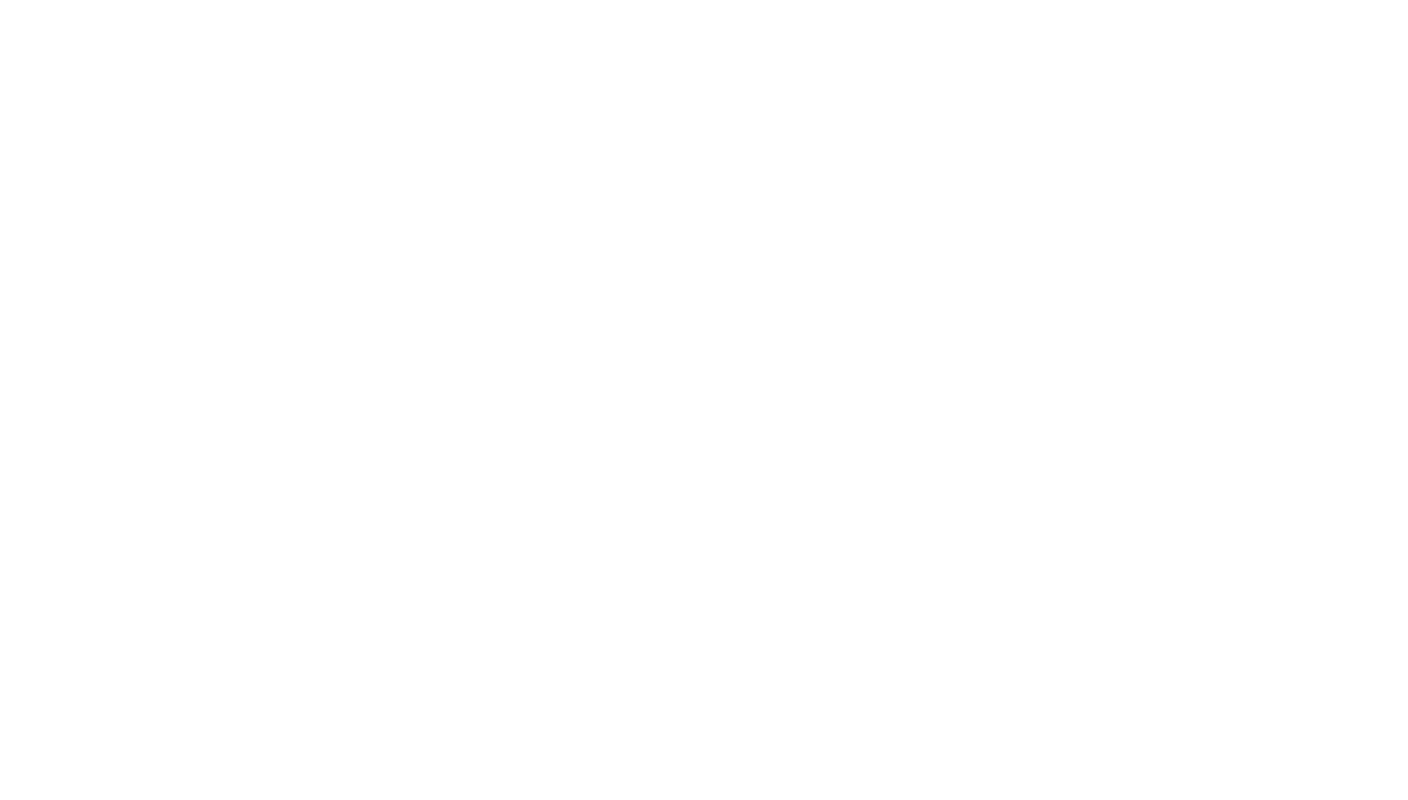
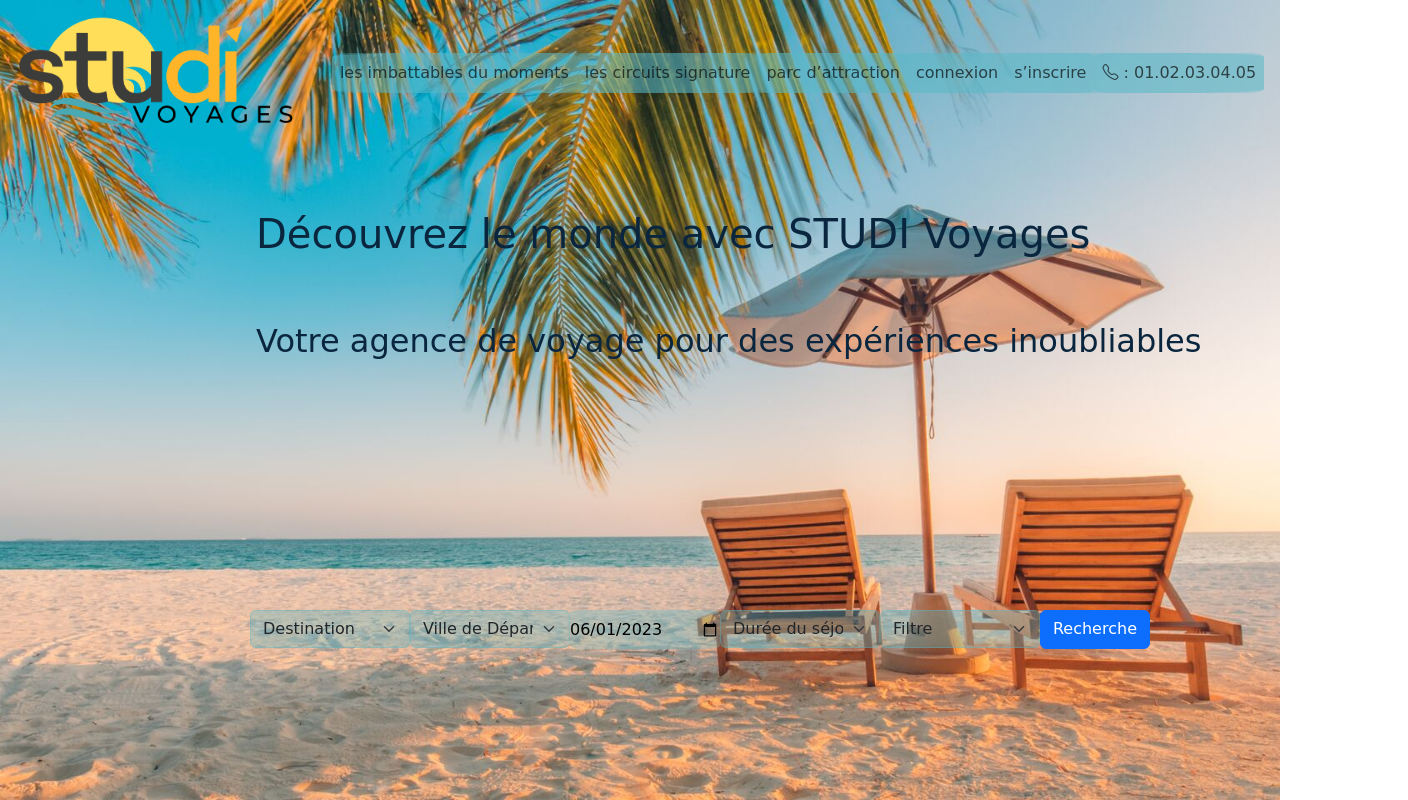
Before and after one commit to Katniss40/Studi_Agency, a website: page index.html in a window 1280 px wide. Shown: the whole page, 1408 px wide, since content can reach past the window. Drawn offline with nearby package versions, Linux system fonts and the light colour scheme.

Commit message:
header - accueil et autres pages

```diff
--- a/Asset/css/index.css
+++ b/Asset/css/index.css
@@ -0,0 +1,64 @@
+*{
+    margin: 0;
+    padding: 0;
+    border: 0;
+    box-sizing: border-box;
+    font-family: cursive, Cochin, Georgia, Times, 'Times New Roman', serif;
+}
+
+/*$primary: #F4C03B;
+$secondary: #59B9C7;*/
+
+header {
+  width: 100%;
+  height: 100vh;
+  background-image: url(/Asset/images/CRITERIA-BEACH-1.jpg);
+  background-position: center;
+  background-repeat: no-repeat;
+  background-size: cover;
+}
+
+h1, h2 {
+    position: relative;
+    margin: 5%;
+    left: 15%;
+    color: rgb(10, 38, 63);
+  }
+
+  .nav-link:hover {
+    border: dashed #F4C03B;
+    border-radius: 10%;
+  }
+
+  ol, ul, li {
+    background-color: #59b8c759;
+    border-radius: 10%;
+  }
+
+  .voyage{
+    position:relative;
+    padding: 50px;
+    width: 1000px;
+    display: flex;
+    align-items: flex-start;
+    justify-content: space-between;
+    margin: 200px;
+  }
+
+  #date {
+    width: 1000px;
+    height: 39px;
+    border-radius: 9%;
+    background-color: #59b8c759;
+    border-color: #59b8c759;
+  }
+
+  .btn {
+    width: 200px;
+    height: 39px;
+  }
+
+  .form-select {
+    background-color: #59b8c759;
+    border-color: #59b8c759;
+  }
--- a/Asset/css/style.css
+++ b/Asset/css/style.css
@@ -0,0 +1,29 @@
+*{
+    margin: 0;
+    padding: 0;
+    border: 0;
+    box-sizing: border-box;
+    font-family: cursive, Cochin, Georgia, Times, 'Times New Roman', serif;
+}
+
+/*$primary: #F4C03B;
+$secondary: #59B9C7;*/
+
+header {
+  width: 100%;
+  height: 70vh;
+  background-image: url(/Asset/images/CRITERIA-BEACH-2.jpg);
+  background-position: center;
+  background-repeat: no-repeat;
+  background-size: cover;
+}
+
+.nav-link:hover {
+    border: dashed #F4C03B;
+    border-radius: 10%;
+  }
+
+  ol, ul, li {
+    background-color: #59b8c76b;
+    border-radius: 10%;
+  }
--- a/index.html
+++ b/index.html
@@ -3,14 +3,99 @@
 <head>
     <meta charset="UTF-8">
     <meta name="viewport" content="width=device-width, initial-scale=1.0">
+    <link href="https://cdn.jsdelivr.net/npm/bootstrap@5.3.3/dist/css/bootstrap.min.css" rel="stylesheet" integrity="sha384-QWTKZyjpPEjISv5WaRU9OFeRpok6YctnYmDr5pNlyT2bRjXh0JMhjY6hW+ALEwIH" crossorigin="anonymous">
+    <link rel="stylesheet" href="node_modules/bootstrap-icons/font/bootstrap-icons.css">
+    <link rel="stylesheet" href="/Asset/css/index.css">
 
-    <title>Document</title>
+    <title>Studi Agency - Accueil</title>
+
 </head>
 <body>
 
     <header>
 
+        <div id="index">
+            <nav class="navbar navbar-expand-lg bg-transparent">
+              <div class="container-fluid ">
+                <a class="navbar-brand justify-content-center" href="/">
+                  <img src="/Asset/images/Logos/logoStudiVoyages.png" alt="logo" width="300" height=auto>
+                </a>
+                <button class="navbar-toggler" type="button" data-bs-toggle="collapse" data-bs-target="#navbarNav" aria-controls="navbarNav" aria-expanded="false" aria-label="Toggle navigation">
+                  <span class="navbar-toggler-icon"></span>
+                </button>
+                <div class="collapse navbar-collapse justify-content-center" id="navbarNav">
+                  <ul class="navbar-nav">
 
+                    <li class="nav-item">
+                      <a class="nav-link" href="/imbattables.html">les imbattables
+                          du moments</a>
+                    </li>
+                    <li class="nav-item">
+                      <a class="nav-link" href="/circuits.html">les circuits
+                          signature</a>
+                    </li>
+                    <li class="nav-item">
+                      <a class="nav-link" href="/parcs.html">parc
+                          d’attraction</a>
+                    </li>
+                    <li class="nav-item">
+                      <a class="nav-link" href="/login.html">connexion</a>
+                    </li>
+                    <li class="nav-item">
+                      <a class="nav-link" href="/login.html">s’inscrire</a>
+                    </li>
+                    <li class="nav-item">
+                      <a class="nav-link" href="#"><i class="bi bi-telephone"></i> : 01.02.03.04.05</a>
+                    </li>
+                  </ul>
+
+                </div>
+              </div>
+            </nav>
+
+            <div>
+              <H1> Découvrez le monde avec STUDI Voyages</H1>
+              <H2>Votre agence de voyage pour des expériences inoubliables</H2>
+            </div>
+
+            <section class="voyage">
+
+              <select class="form-select" aria-label="Default select example">
+                  <option selected>Destination</option>
+                  <option value="1">Italie</option>
+                  <option value="2">Corse</option>
+                  <option value="3">Espagne</option>
+                </select>
+
+                <select class="form-select" aria-label="Default select example">
+                  <option selected>Ville de Départ</option>
+                  <option value="1">Paris</option>
+                  <option value="2">Nice</option>
+                  <option value="3">Bordeaux</option>
+                </select>
+
+                <label for="start"></label>
+                <input id="date" type="date" value="2023-06-01" />
+
+                <select class="form-select" aria-label="Default select example">
+                  <option selected>Durée du séjour</option>
+                  <option value="1">7 Jours</option>
+                  <option value="2">14 Jours</option>
+                  <option value="3">21 Jours</option>
+                  <option value="3">Nous contacter</option>
+                </select>
+
+                <select class="form-select" aria-label="Default select example">
+                  <option selected>Filtre</option>
+                  <option value="2">Voldirect</option>
+                  <option value="2">All Inclusive</option>
+                  <option value="3">1/2 Demi-pension</option>
+                  <option value="3">Logement seul</option>
+                </select>
+
+                <a href="#" class="btn btn-primary">Recherche</a>
+
+            </section>
 
     </header>
 
@@ -28,5 +113,7 @@
 
     </footer>
 
+    <script src="https://cdn.jsdelivr.net/npm/bootstrap@5.3.3/dist/js/bootstrap.bundle.min.js" integrity="sha384-YvpcrYf0tY3lHB60NNkmXc5s9fDVZLESaAA55NDzOxhy9GkcIdslK1eN7N6jIeHz" crossorigin="anonymous"></script>
+
 </body>
 </html>
```
Also changed, not shown: circuits.html (+75 -0 lines), imbattables.html (+75 -0 lines), last_minuts.html (+75 -0 lines), login.html (+75 -0 lines), parcs.html (+75 -0 lines), Asset/images/CRITERIA-BEACH-2.jpg (added).
